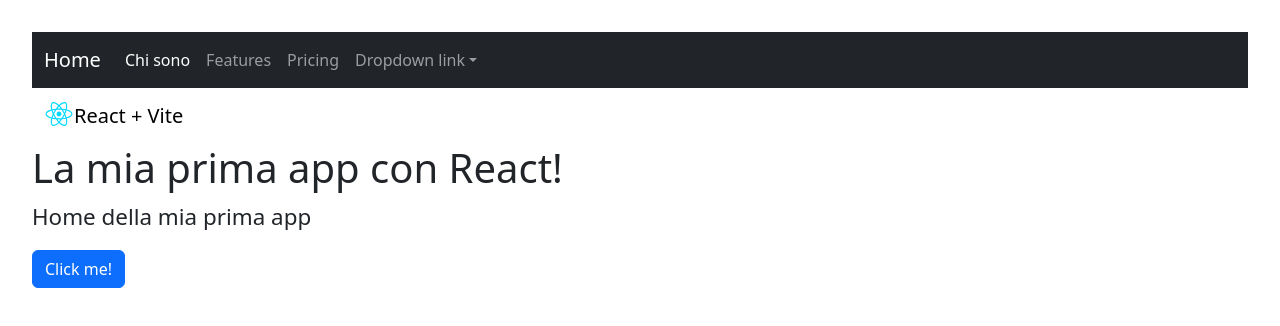
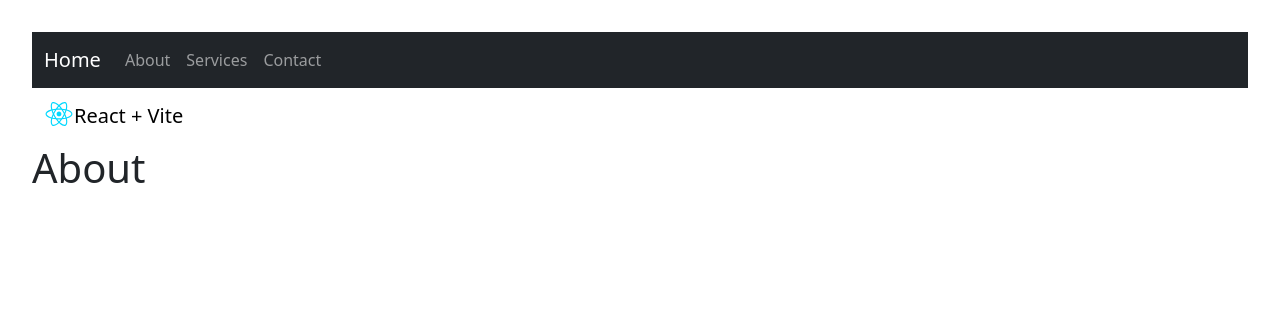
Before and after one commit to binattimattia/Node.js-React, a React (Vite) app: page /about in a window 1280 px wide. Shown: the top 326 px of the page. Built offline with nearby package versions, Linux system fonts and the light colour scheme.

Commit message:
aggiunta del react router

```diff
--- a/package.json
+++ b/package.json
@@ -12,7 +12,8 @@
   "dependencies": {
     "bootstrap": "^5.3.3",
     "react": "^19.0.0",
-    "react-dom": "^19.0.0"
+    "react-dom": "^19.0.0",
+    "react-router-dom": "^7.3.0"
   },
   "devDependencies": {
     "@eslint/js": "^9.21.0",
--- a/src/App.tsx
+++ b/src/App.tsx
@@ -1,18 +1,29 @@
 import './App.css'
-import Title from "./components/Title.tsx";
-import Buttons from "./components/Buttons.tsx";
 import {NavBar_base, NavBar_avanzata} from "./components/Navbar.tsx";
+import {BrowserRouter as Router, Route, Routes} from 'react-router-dom';
+import Home from './pages/Home';
+import About from './pages/About';
+import Services from './pages/Services';
+import Contact from './pages/Contact';
 
 function App() {
     return (
     <>
-        <div><NavBar_avanzata></NavBar_avanzata></div>
-        <div><NavBar_base></NavBar_base></div>
-      <div>
-        <Title />
-      </div>
-        <div><Buttons></Buttons></div>
-    </>
+   <Router>
+   <NavBar_avanzata />
+       <NavBar_base></NavBar_base>
+   <div>
+       <Routes>
+   <Route path="/" element={<Home />} />
+    <Route path="/about" element={<About />} />
+    <Route path="/services" element={<Services />} />
+    <Route path="/contact" element={<Contact />} />
+       </ Routes>
+    </div>
+    </Router>
+
+
+</>
   )
 }
 
--- a/src/components/NavBar.tsx
+++ b/src/components/NavBar.tsx
@@ -1,4 +1,5 @@
 import * as React from "react";
+import { Link } from 'react-router-dom';
 
 export const NavBar_base: React.FC = () => {
     return (
@@ -16,43 +17,29 @@ export const NavBar_base: React.FC = () => {
     )
 }
 
-export const NavBar_avanzata: React.FC = () => {
+export const NavBar_avanzata = () => {
     return (
         <nav className="navbar navbar-expand-lg navbar-dark bg-dark">
             <div className="container-fluid">
-                <a className="navbar-brand" href="#">Home</a>
-                <button className="navbar-toggler" type="button" data-bs-toggle="collapse"
-                        data-bs-target="#navbarNavDropdown" aria-controls="navbarNavDropdown" aria-expanded="false"
-                        aria-label="Toggle navigation">
+                <Link className="navbar-brand" to="/">Home</Link>
+                <button className="navbar-toggler" type="button" data-bs-toggle="collapse" data-bs-target="#navbarNav" aria-controls="navbarNav" aria-expanded="false" aria-label="Toggle navigation">
                     <span className="navbar-toggler-icon"></span>
                 </button>
-                <div className="collapse navbar-collapse" id="navbarNavDropdown">
+                <div className="collapse navbar-collapse" id="navbarNav">
                     <ul className="navbar-nav">
                         <li className="nav-item">
-                            <a className="nav-link active" aria-current="page" href="#">Chi sono</a>
+                            <Link className="nav-link" to="/about">About</Link>
                         </li>
                         <li className="nav-item">
-                            <a className="nav-link" href="#">Features</a>
+                            <Link className="nav-link" to="/services">Services</Link>
                         </li>
                         <li className="nav-item">
-                            <a className="nav-link" href="#">Pricing</a>
-                        </li>
-                        <li className="nav-item dropdown">
-                            <a className="nav-link dropdown-toggle" href="#" role="button" data-bs-toggle="dropdown"
-                               aria-expanded="false">
-                                Dropdown link
-                            </a>
-                            <ul className="dropdown-menu">
-                                <li><a className="dropdown-item" href="#">Action</a></li>
-                                <li><a className="dropdown-item" href="#">Another action</a></li>
-                                <li><a className="dropdown-item" href="#">Something else here</a></li>
-                            </ul>
+                            <Link className="nav-link" to="/contact">Contact</Link>
                         </li>
                     </ul>
                 </div>
             </div>
         </nav>
-    )
+    );
 }
-
 export default {NavBar_base, NavBar_avanzata}
--- /dev/null
+++ b/src/pages/About.tsx
@@ -0,0 +1,7 @@
+export const About = () => {
+    return (
+        <h1>About</h1>
+    )
+}
+
+export default About;
--- /dev/null
+++ b/src/pages/Contact.tsx
@@ -0,0 +1,7 @@
+export const Contact = () => {
+    return (
+        <h1>Contact</h1>
+    )
+}
+
+export default Contact;
--- /dev/null
+++ b/src/pages/Home.tsx
@@ -0,0 +1,13 @@
+import Title from "../components/Title.tsx";
+import Buttons from "../components/Buttons.tsx";
+
+export const Home = () => {
+    return (
+        <>
+        <Title></Title>
+        <Buttons></Buttons>
+        </>
+    )
+}
+
+export default Home;
--- /dev/null
+++ b/src/pages/Services.tsx
@@ -0,0 +1,7 @@
+export const Services = () => {
+    return (
+        <h1>Services</h1>
+    )
+}
+
+export default Services;
```
Also changed, not shown: 1 other file (tests, documents, lock files or other folders).
